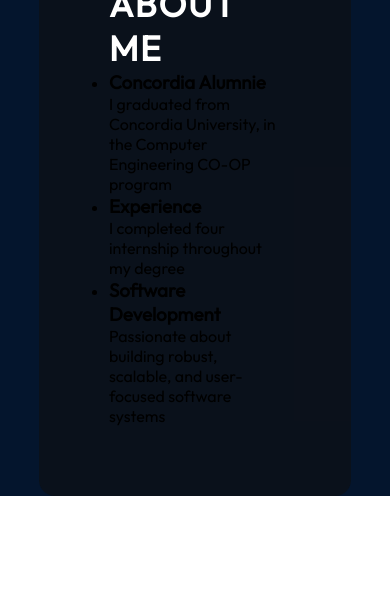
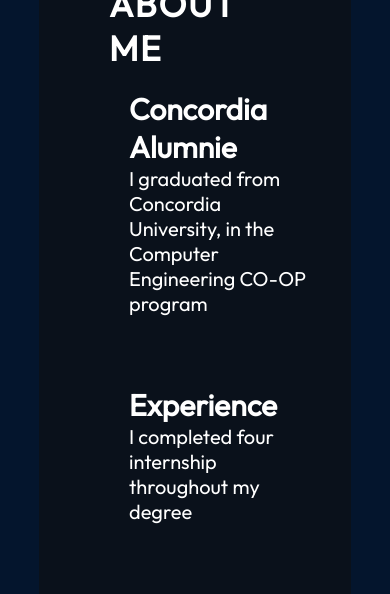
Before and after one commit to JAloise/react-MyPortfolio, a React (Vite) app: page / in a window 390 px wide. Shown: the part 940-1534 px from the top of the page. Before the commit the page ends 1436 px from the top, so only its background shows below. Built offline with nearby package versions, Linux system fonts and the light colour scheme.

Commit message:
About section styling complete, besides responsiveness

```diff
--- a/src/components/About/About.module.css
+++ b/src/components/About/About.module.css
@@ -28,5 +28,43 @@
 }
 
 .items {
+    color: var(--text-color);
+    display: flex;
+    flex-direction: column; /*vertical layout*/
+    gap: 30px; /*space between items*/
+}
+
+.item{
+    display: flex; /*horizontal layout*/
+    flex-direction: row;
+    align-items: center;
+    border-radius: 20px;
+    list-style: none; /*removes bullet points*/
+    padding: 20px;
+
+    /*the transtion on each item*/
+    background-image: linear-gradient(
+    90deg,
+    rgba(165, 215, 232, 0.42) 0%,
+    rgba(255, 255, 255, 0) 100%
+    );
+    background-size: 0 100%;
+    background-repeat: no-repeat;
+    transition: 0.4s;
+}
+.item:hover{
+    background-size: 100% 100%;
+}
+
+.aboutItemsText h3{
+    font-size: 30px;
+    font-weight: 500px;
+}
+
+.aboutItemsText p{
+    font-size: 20px;
+}
+
+@media screen and (max-width: 830px){
 
 }
--- a/src/components/Hero/Hero.module.css
+++ b/src/components/Hero/Hero.module.css
@@ -63,7 +63,7 @@
 }
 
 .topBlur {
-  position: absolute; /*  */
+  position: absolute;
   width: 50vw;
   height: 50vw;
   min-width: 350px;
@@ -92,7 +92,6 @@
 
 @media screen and (max-width: 830px) {
     .container{
-
         flex-direction: column-reverse; /*vertical layout, picture at top instead of below text*/
     }
 
```
